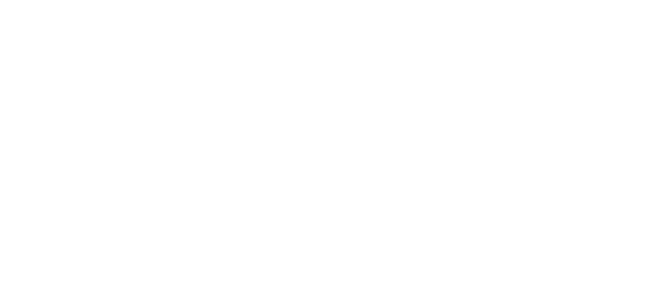
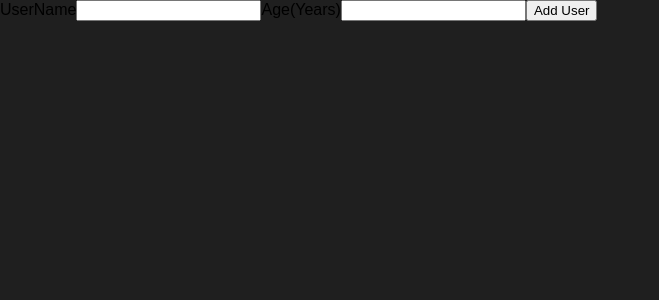
Before and after one commit to altnskmuhammed/React-Practice, a React (Create React App) app: page / in a window 1280 px wide. Shown: the top 300 px of the page, without its empty margins (0-659 px from the left). Built offline with nearby package versions, Linux system fonts and the light colour scheme.

Commit message:
adding form

```diff
--- a/src/App.js
+++ b/src/App.js
@@ -1,10 +1,10 @@
-import React from 'react';
-
+import React from "react";
+import AddUser from "./components/Users/AddUser";
 
 function App() {
   return (
     <div>
-
+      <AddUser />
     </div>
   );
 }
--- /dev/null
+++ b/src/components/Users/AddUser.js
@@ -0,0 +1,19 @@
+import React from "react";
+
+const AddUser = () => {
+  const addUserHandler = (event) => {
+    event.preventDefault();
+  };
+  return (
+    <form onSubmit={addUserHandler}>
+      <label>UserName</label>
+      <input id="username" type="text" />
+      <label>Age(Years)</label>
+      <input id="age" type="number" />
+
+      <button type="submit"> Add User</button>
+    </form>
+  );
+};
+
+export default AddUser;
--- a/src/index.css
+++ b/src/index.css
@@ -4,6 +4,7 @@
 
 html {
   font-family: sans-serif;
+  background: #1f1f1f;
 }
 
 body {
```
Also changed, not shown: 2 other files (tests, documents, lock files or other folders).
